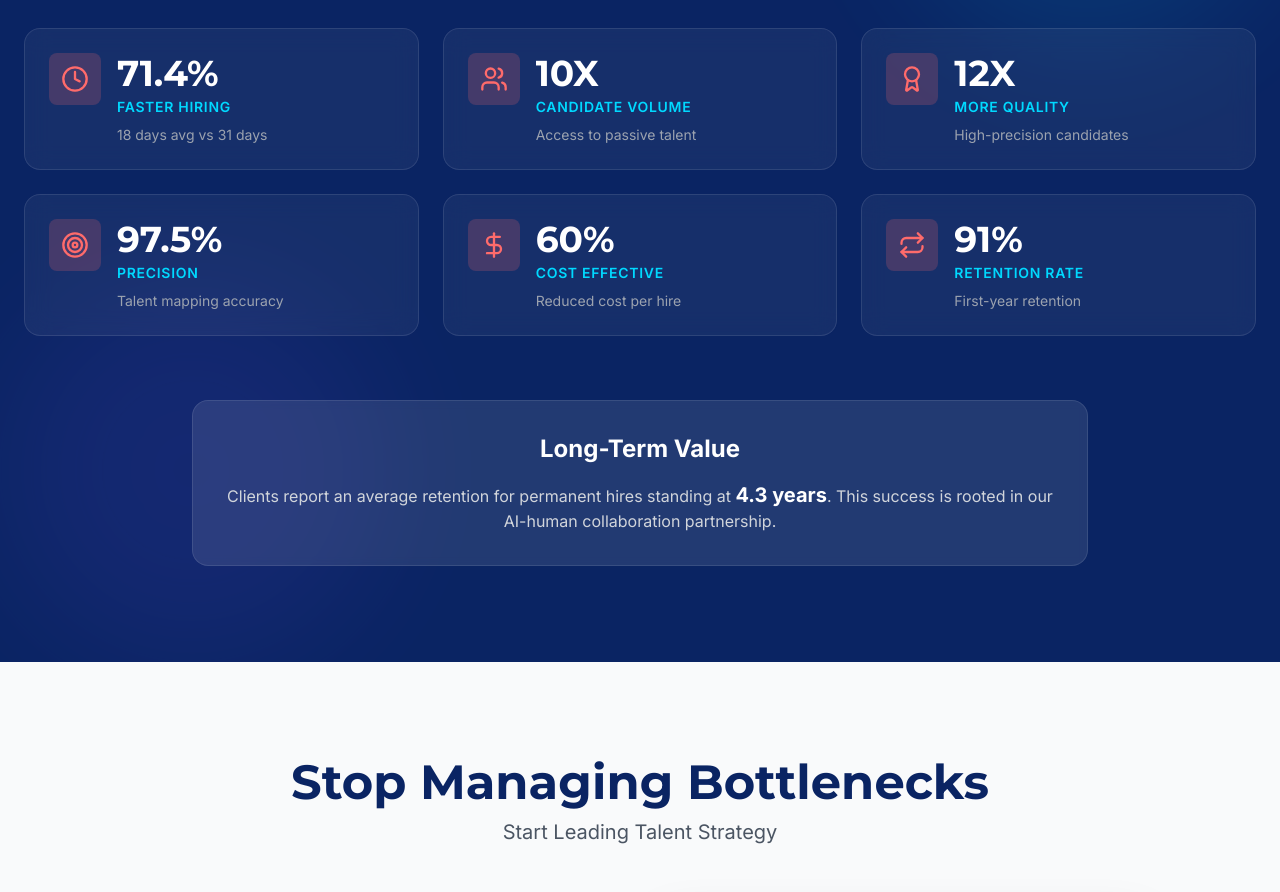
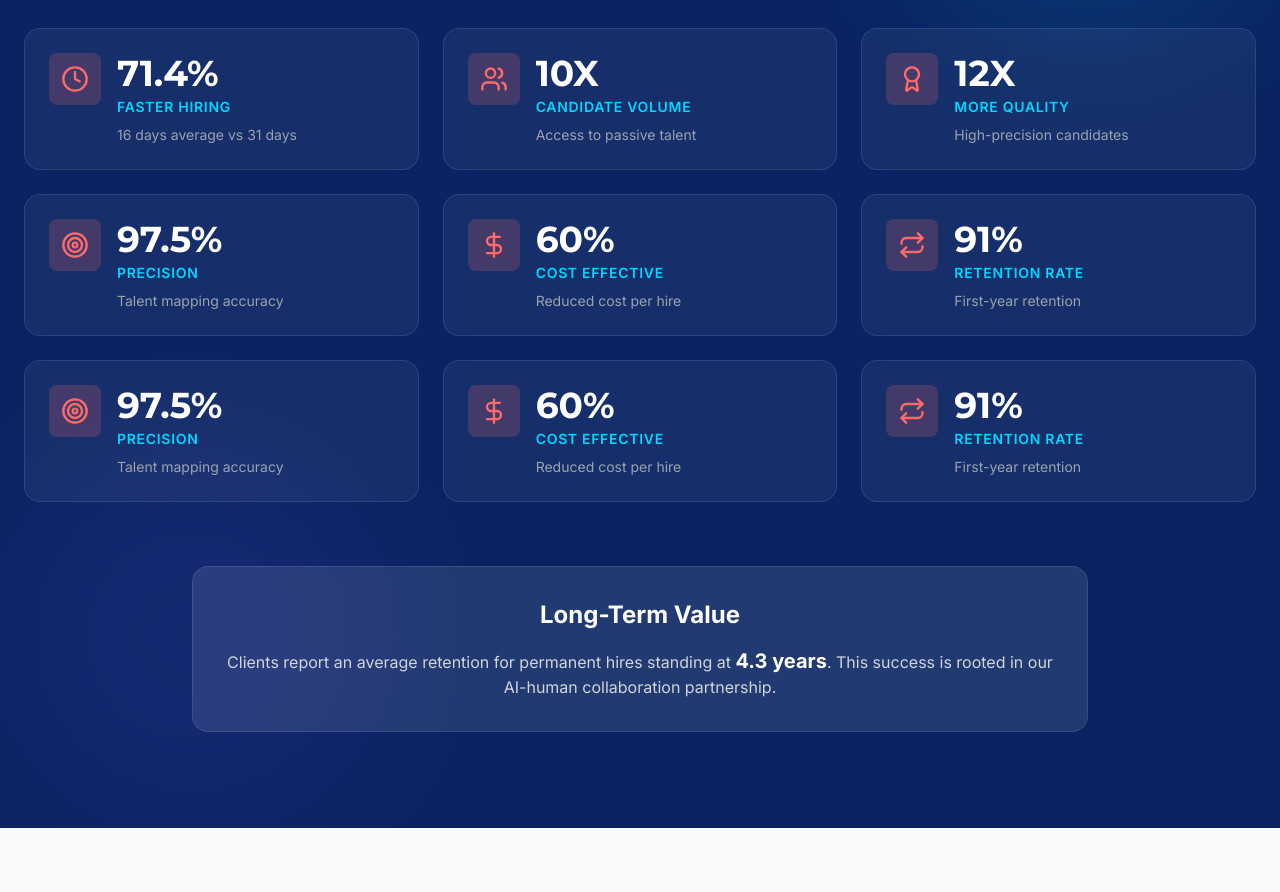
Before and after one commit to Sanj07S/RWebsite, a React (Vite) app: page / in a window 1280 px wide. Shown: the part 3040-3932 px from the top of the page. Built offline with nearby package versions, Linux system fonts and the light colour scheme.

Commit message:
sample
Updated hiring speed description from '18 days avg vs 31 days' to '16 days average vs 31 days'.

```diff
--- a/components/Benefits.tsx
+++ b/components/Benefits.tsx
@@ -4,12 +4,15 @@ import { Clock, Users, Target, DollarSign, Award, Repeat } from 'lucide-react';
 import { StatItem } from '../types';
 
 const stats: (StatItem & { icon: any })[] = [
-  { value: "71.4%", label: "Faster Hiring", description: "18 days avg vs 31 days", icon: Clock },
+  { value: "71.4%", label: "Faster Hiring", description: "16 days average vs 31 days", icon: Clock },
   { value: "10X", label: "Candidate Volume", description: "Access to passive talent", icon: Users },
   { value: "12X", label: "More Quality", description: "High-precision candidates", icon: Award },
   { value: "97.5%", label: "Precision", description: "Talent mapping accuracy", icon: Target },
   { value: "60%", label: "Cost Effective", description: "Reduced cost per hire", icon: DollarSign },
   { value: "91%", label: "Retention Rate", description: "First-year retention", icon: Repeat },
+    { value: "97.5%", label: "Precision", description: "Talent mapping accuracy", icon: Target },
+  { value: "60%", label: "Cost Effective", description: "Reduced cost per hire", icon: DollarSign },
+  { value: "91%", label: "Retention Rate", description: "First-year retention", icon: Repeat }
 ];
 
 export const Benefits: React.FC = () => {
```
